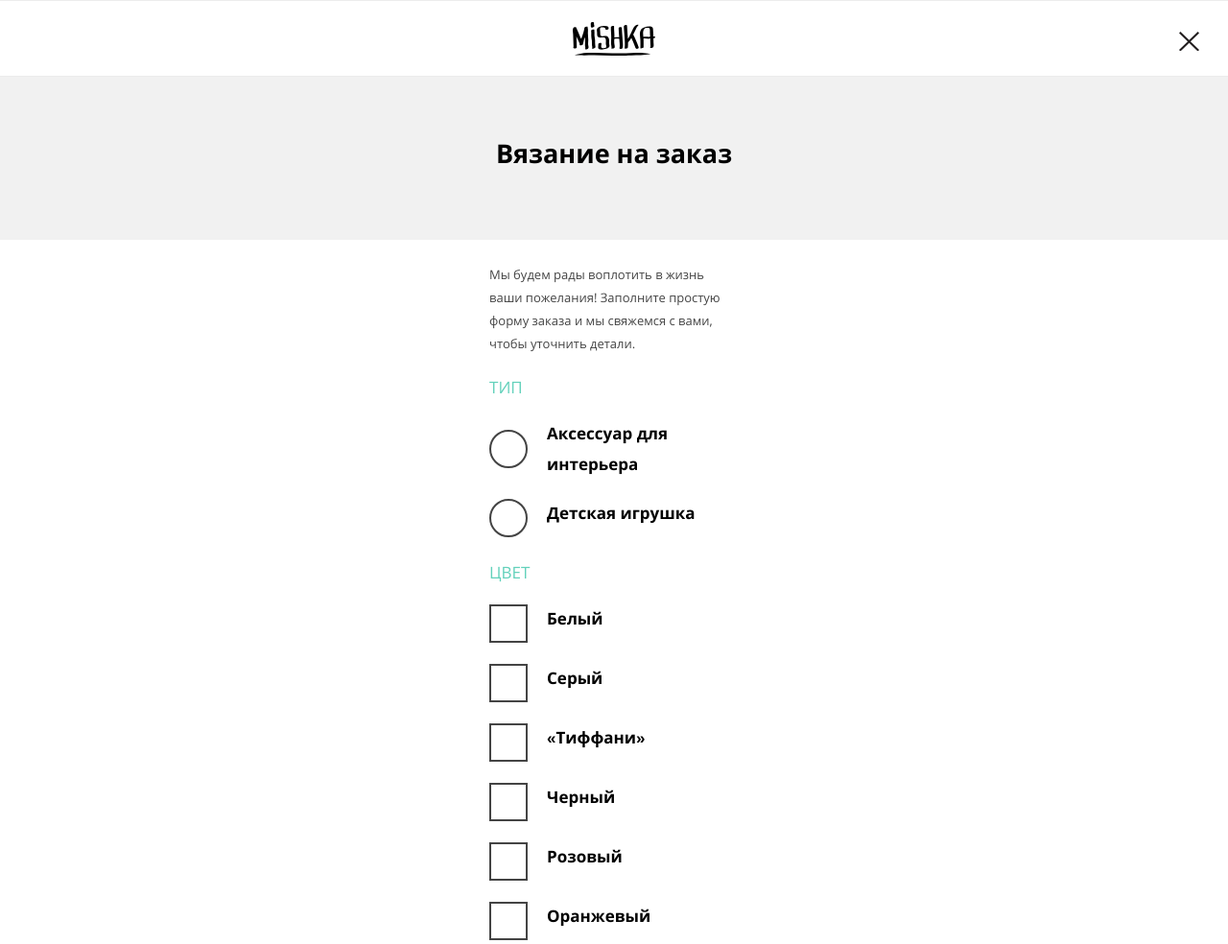
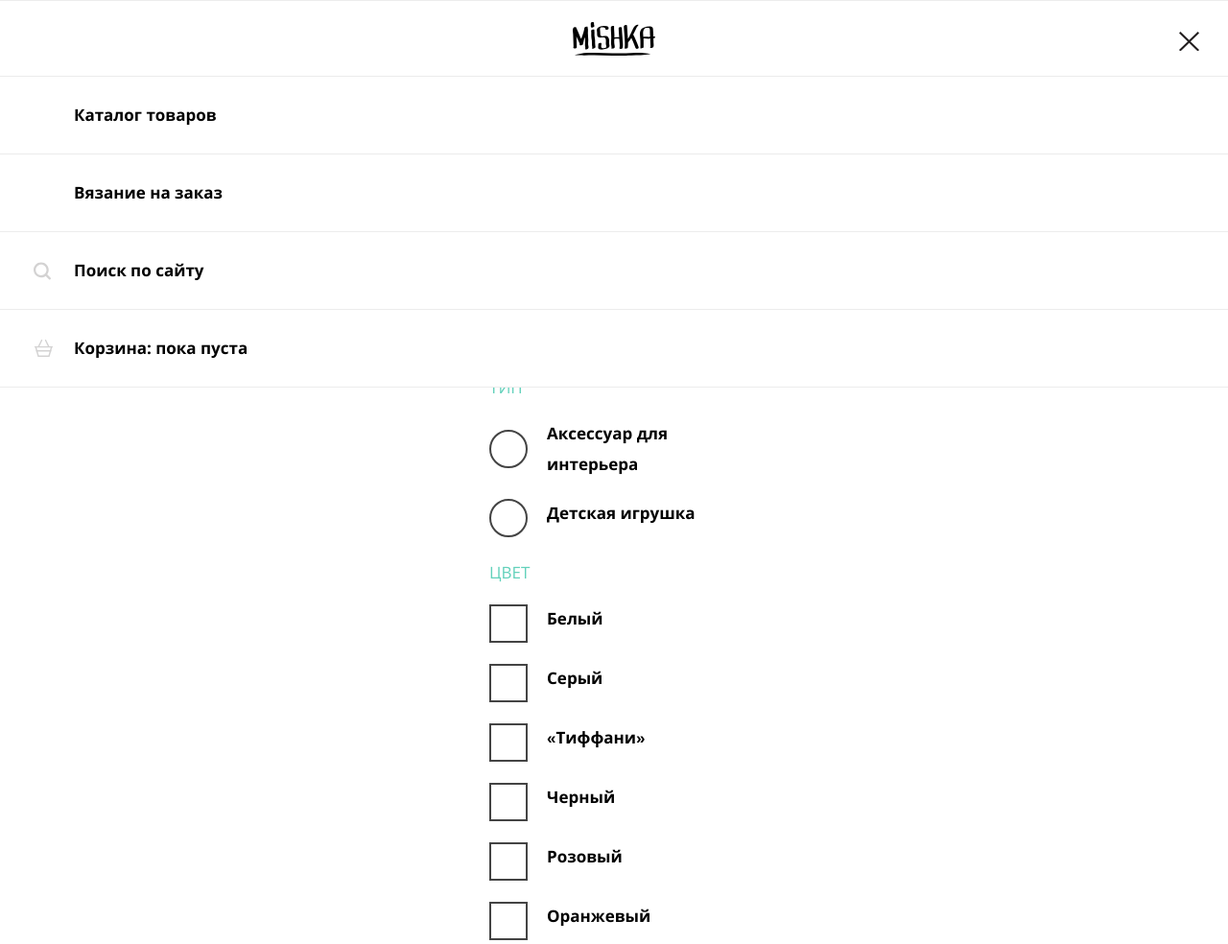
Before and after one commit to emptyform/443469-mishka, a website: page form.html in a window 1280 px wide. Shown: the top 984 px of the page at 96% size. Drawn offline with nearby package versions, Linux system fonts and the light colour scheme; files that its build step writes are made by us from their sources.

Commit message:
исправления после консультации

```diff
--- a/form.html
+++ b/form.html
@@ -13,7 +13,7 @@
 
   <div class="main-nav">
     <div class="main-nav__toggler main-nav__toggler--open"></div>
-    <div class="main-nav__wrapper 1main-nav__wrapper--open">
+    <div class="main-nav__wrapper main-nav__wrapper--open">
       <nav class="main-nav__list">
         <a class="main-nav__item" href="catalog.html">Каталог товаров</a>
         <a class="main-nav__item" href="form.html">Вязание на заказ</a>
```
